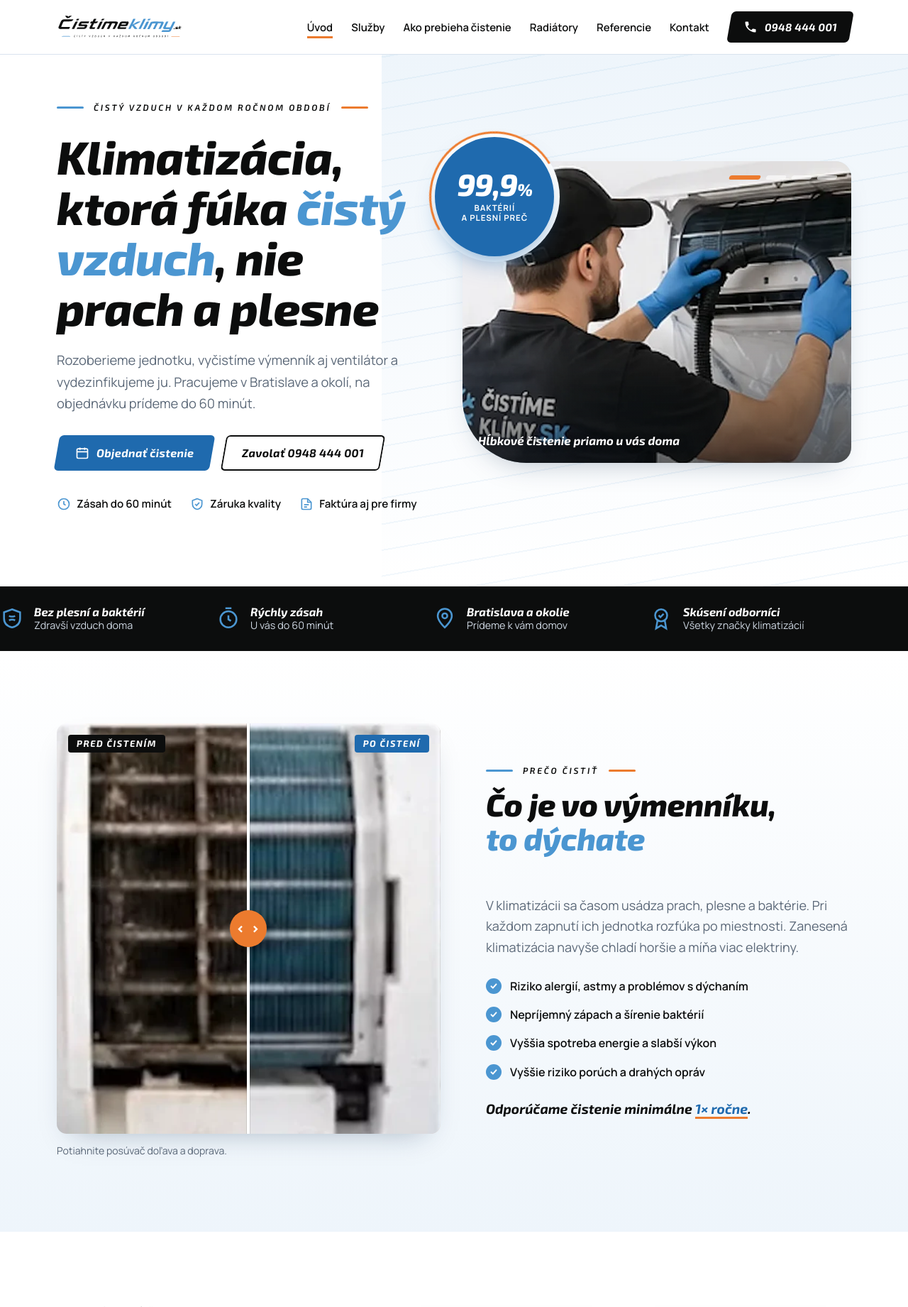
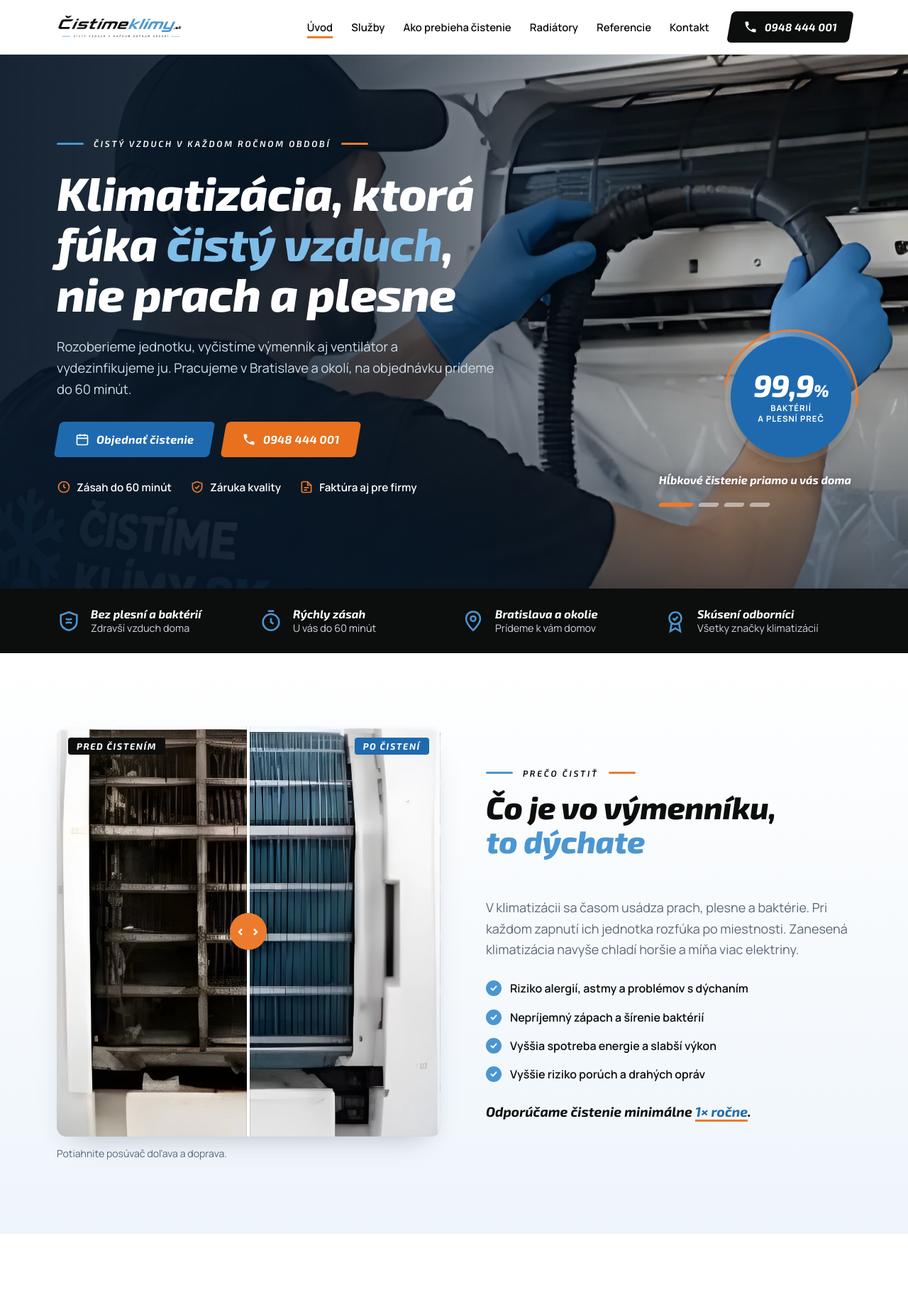
Before and after one commit to alex12202/claude, a PHP site: page / in a window 1280 px wide. Shown: the top 1841 px of the page at 71% size. Run offline with PHP 8.4, Linux system fonts and the light colour scheme.

Commit message:
Full-width hero slider with overlay, orange secondary buttons, step icons, static map pin, upscaled photos
Co-Authored-By: Claude Opus 5.5 <noreply@anthropic.com>
Claude-Session: https://claude.ai/code/session_013riz5y8jM4wEzXr8J47VxU

```diff
--- a/cistimeklimy/assets/css/style.css
+++ b/cistimeklimy/assets/css/style.css
@@ -93,8 +93,8 @@ p { margin: 0; }
 .btn svg { width: 20px; height: 20px; flex: none; }
 .btn.ink { --bg: var(--ink); }
 .btn.ink:hover { background: var(--blue-deep); }
-.btn.ghost { --bg: transparent; --fg: var(--ink); box-shadow: inset 0 0 0 2px var(--ink); }
-.btn.ghost:hover { --fg: #fff; background: var(--ink); box-shadow: 6px 6px 0 var(--orange); }
+.btn.ghost { --bg: #e8701f; --fg: #fff; }
+.btn.ghost:hover { background: #fff; --fg: var(--ink); box-shadow: 6px 6px 0 var(--blue); }
 .btn.white { --bg: #fff; --fg: var(--blue-night); }
 .btn.white:hover { background: var(--orange); --fg: #fff; box-shadow: none; }
 .btn small { display: block; font: 500 .72rem/1.2 var(--f-body); opacity: .85; letter-spacing: 0; }
@@ -119,61 +119,59 @@ p { margin: 0; }
 .menu-toggle { display: none; margin-left: auto; background: none; border: 0; padding: 8px; cursor: pointer; }
 .menu-toggle svg { width: 28px; height: 28px; }
 
-/* ---------- hero so sliderom ---------- */
-.hero { padding-block: clamp(36px, 5vw, 64px) clamp(56px, 7vw, 88px); position: relative; overflow: hidden; }
-.hero::before { /* jemný „prúd vzduchu“ na pozadí */
-  content: ""; position: absolute; inset: 0 0 0 42%;
+/* ---------- hero: slider cez celú sekciu, vľavo tmavý overlay ---------- */
+.hero {
+  position: relative; overflow: hidden; isolation: isolate;
+  min-height: clamp(560px, 72vh, 760px);
+  display: flex; align-items: center;
+  padding-block: clamp(64px, 9vw, 120px);
+  background: var(--blue-night); color: #fff;
+}
+.hero-slides { position: absolute; inset: 0; z-index: -2; }
+.slide { position: absolute; inset: 0; margin: 0; opacity: 0; transition: opacity 1.2s ease; }
+.slide.is-active { opacity: 1; }
+.slide img { width: 100%; height: 100%; object-fit: cover; object-position: var(--focus, 70% 50%); transform: scale(1.03); }
+.slide.is-active img { animation: kenburns 8s ease-out forwards; }
+@keyframes kenburns { from { transform: scale(1.03); } to { transform: scale(1.13) translateX(-1.5%); } }
+.hero::before { /* overlay – vľavo tmavý kvôli čitateľnosti textu */
+  content: ""; position: absolute; inset: 0; z-index: -1;
   background:
-    repeating-linear-gradient(-10deg, transparent 0 34px, rgba(75, 150, 209, .07) 34px 36px),
-    linear-gradient(180deg, var(--ice), #fff);
-  z-index: -1;
+    linear-gradient(90deg, rgba(7, 22, 38, .94) 0%, rgba(7, 22, 38, .86) 32%, rgba(7, 22, 38, .45) 58%, rgba(7, 22, 38, .05) 80%),
+    linear-gradient(0deg, rgba(7, 22, 38, .55) 0%, transparent 35%);
 }
-.hero-grid { display: grid; grid-template-columns: 1fr 1.08fr; gap: clamp(32px, 5vw, 64px); align-items: center; }
+.hero-grid { width: 100%; display: grid; grid-template-columns: minmax(0, 620px) 1fr; align-items: end; gap: 32px; }
 .hero-copy { display: grid; gap: 24px; }
-.hero-copy .lead { font-size: 1.15rem; }
+.hero h1 { color: #fff; }
+.hero h1 em { color: #7fbde9; }
+.hero .tagline { color: #fff; }
+.hero-copy .lead { font-size: 1.15rem; color: #d2deea; }
 .hero-actions { display: flex; flex-wrap: wrap; gap: 16px; margin-top: 6px; }
-.hero-facts { display: flex; flex-wrap: wrap; gap: 10px 26px; margin-top: 10px; padding: 0; list-style: none; font-weight: 600; color: var(--ink); font-size: .95rem; }
+.hero-facts { display: flex; flex-wrap: wrap; gap: 10px 26px; margin-top: 6px; padding: 0; list-style: none; font-weight: 600; color: #fff; font-size: .95rem; }
 .hero-facts li { display: flex; align-items: center; gap: 8px; }
-.hero-facts svg { width: 20px; height: 20px; color: var(--blue); }
-
-.slider { position: relative; }
-.slides {
-  position: relative; aspect-ratio: 4 / 3.1; max-width: 100%;
-  border-radius: 22px 22px 22px 90px; overflow: hidden;
-  box-shadow: var(--shadow); background: var(--ice-2);
+.hero-facts svg { width: 20px; height: 20px; color: var(--orange); }
+.hero-side { display: grid; justify-items: end; align-content: end; gap: 22px; height: 100%; }
+.slide-caption {
+  font: italic 700 1rem/1.3 var(--f-display); color: #fff; text-align: right; max-width: 30ch;
+  text-shadow: 0 1px 14px rgba(0, 0, 0, .55); min-height: 2.6em;
 }
-.slide { position: absolute; inset: 0; opacity: 0; transition: opacity 1.1s ease; }
-.slide.is-active { opacity: 1; }
-.slide img { width: 100%; height: 100%; object-fit: cover; transform: scale(1.02); }
-.slide.is-active img { animation: kenburns 7s ease-out forwards; }
-@keyframes kenburns { from { transform: scale(1.02) translateX(0); } to { transform: scale(1.12) translateX(-2%); } }
-.slide figcaption {
-  position: absolute; left: 22px; bottom: 22px; right: 22px;
-  display: flex; align-items: center; gap: 10px;
-  color: #fff; font: italic 700 1.05rem/1.2 var(--f-display);
-  text-shadow: 0 1px 12px rgba(0, 0, 0, .45);
-}
-.slide::after { content: ""; position: absolute; inset: 55% 0 0; background: linear-gradient(transparent, rgba(12, 13, 13, .6)); }
-.slide figcaption { z-index: 2; }
-.slider-dots { position: absolute; right: 20px; top: 20px; display: flex; gap: 8px; z-index: 3; }
+.slider-dots { display: flex; gap: 8px; }
 .slider-dots button {
   width: 28px; height: 6px; border: 0; padding: 0; border-radius: 6px; cursor: pointer;
-  background: rgba(255, 255, 255, .6); transform: skewX(-20deg);
+  background: rgba(255, 255, 255, .5); transform: skewX(-20deg); transition: width .3s, background .3s;
 }
-.slider-dots button[aria-current="true"] { background: var(--orange); width: 44px; }
+.slider-dots button[aria-current="true"] { background: var(--orange); width: 48px; }
 
 .badge-999 {
-  position: absolute; left: clamp(-40px, -3vw, -12px); top: -34px; z-index: 4;
-  width: 168px; aspect-ratio: 1; border-radius: 50%;
+  position: relative; width: 170px; aspect-ratio: 1; border-radius: 50%;
   background: var(--blue-deep); color: #fff;
   display: grid; place-content: center; text-align: center;
-  box-shadow: 0 16px 36px -14px rgba(31, 106, 174, .7), 0 0 0 8px #fff;
+  box-shadow: 0 16px 36px -14px rgba(0, 0, 0, .6), 0 0 0 8px rgba(255, 255, 255, .15);
 }
 .badge-999 b { font: italic 800 2.7rem/1 var(--f-display); letter-spacing: -.02em; }
 .badge-999 b small { font-size: .55em; }
 .badge-999 span { font-size: .72rem; font-weight: 700; letter-spacing: .08em; text-transform: uppercase; line-height: 1.3; margin-top: 4px; }
 .badge-999::after { /* oranžový oblúk */
-  content: ""; position: absolute; inset: -8px; border-radius: 50%;
+  content: ""; position: absolute; inset: -10px; border-radius: 50%;
   border: 3px solid transparent; border-top-color: var(--orange); border-right-color: var(--orange);
   animation: spin 9s linear infinite;
 }
@@ -181,7 +179,7 @@ p { margin: 0; }
 
 /* ---------- pás výhod ---------- */
 .perks { background: var(--ink); color: #cfd8e3; padding-block: 26px; }
-.perks ul { display: grid; grid-template-columns: repeat(4, 1fr); gap: 20px; list-style: none; margin: 0; padding: 0; }
+.perks ul { display: grid; grid-template-columns: repeat(4, 1fr); gap: 20px; list-style: none; margin: 0 auto; padding-block: 0; }
 .perks li { display: flex; gap: 14px; align-items: center; font-size: .9rem; line-height: 1.35; }
 .perks b { display: block; color: #fff; font: italic 700 1.02rem/1.2 var(--f-display); }
 .perks svg { width: 34px; height: 34px; color: var(--blue); flex: none; }
--- a/cistimeklimy/assets/js/main.js
+++ b/cistimeklimy/assets/js/main.js
@@ -13,11 +13,12 @@
     });
   }
 
-  // Hero slider – obrázky sa striedajú a pomaly „dýchajú“
+  // Hero slider cez celú sekciu – obrázky sa striedajú a pomaly približujú
   var slider = document.querySelector('[data-slider]');
   if (slider) {
     var slides = slider.querySelectorAll('.slide');
     var dotsBox = slider.querySelector('.slider-dots');
+    var caption = slider.querySelector('.slide-caption');
     var i = 0, timer = null;
     var reduce = window.matchMedia('(prefers-reduced-motion: reduce)').matches;
     var dots = Array.prototype.map.call(slides, function (s, n) {
@@ -34,15 +35,14 @@
       i = (n + slides.length) % slides.length;
       slides[i].classList.add('is-active');
       dots[i].setAttribute('aria-current', 'true');
+      if (caption) caption.textContent = slides[i].getAttribute('data-caption') || '';
     }
     function restart() {
       clearInterval(timer);
-      if (!reduce) timer = setInterval(function () { go(i + 1); }, 5200);
+      if (!reduce) timer = setInterval(function () { go(i + 1); }, 5500);
     }
     go(0);
     restart();
-    slider.addEventListener('mouseenter', function () { clearInterval(timer); });
-    slider.addEventListener('mouseleave', restart);
   }
 
   // Porovnanie pred / po (ťahanie posúvačom)
--- a/cistimeklimy/index.html
+++ b/cistimeklimy/index.html
@@ -30,8 +30,14 @@
 
 <main>
 
-<!-- HERO + SLIDER -->
-<section class="hero">
+<!-- HERO: slider cez celú sekciu -->
+<section class="hero" data-slider aria-roledescription="slider" aria-label="Ukážky našej práce">
+  <div class="hero-slides">
+    <figure class="slide" data-caption="Hĺbkové čistenie priamo u vás doma" style="--focus: 62% 40%"><img src="assets/img/tech.webp" alt="Technik čistí nástennú klimatizáciu"></figure>
+    <figure class="slide" data-caption="Takto vyzerá výmenník po dvoch rokoch bez čistenia" style="--focus: 50% 50%"><img src="assets/img/coil-dirty.webp" alt="Zanesený výmenník klimatizácie"></figure>
+    <figure class="slide" data-caption="Ventilátor, cez ktorý prechádza vzduch, ktorý dýchate" style="--focus: 50% 55%"><img src="assets/img/rotor.webp" alt="Ventilátor klimatizácie plný nečistôt"></figure>
+    <figure class="slide" data-caption="A takto po našom čistení" style="--focus: 50% 50%"><img src="assets/img/coil-clean.webp" alt="Vyčistený výmenník klimatizácie"></figure>
+  </div>
   <div class="wrap hero-grid">
     <div class="hero-copy">
       <span class="tagline">Čistý vzduch v každom ročnom období</span>
@@ -39,7 +45,7 @@
       <p class="lead">Rozoberieme jednotku, vyčistíme výmenník aj ventilátor a vydezinfikujeme ju. Pracujeme v Bratislave a okolí, na objednávku prídeme do 60 minút.</p>
       <div class="hero-actions">
         <a class="btn" href="#kontakt"><span><svg viewBox="0 0 24 24" fill="none" stroke="currentColor" stroke-width="2" aria-hidden="true"><rect x="3" y="5" width="18" height="16" rx="2"/><path d="M3 10h18M8 3v4M16 3v4"/></svg>Objednať čistenie</span></a>
-        <a class="btn ghost" href="tel:+421948444001"><span>Zavolať 0948 444 001</span></a>
+        <a class="btn ghost" href="tel:+421948444001"><span><svg viewBox="0 0 24 24" fill="currentColor" aria-hidden="true"><path d="M6.6 10.8a15.1 15.1 0 0 0 6.6 6.6l2.2-2.2c.3-.3.7-.4 1-.2 1.1.4 2.3.6 3.6.6.6 0 1 .4 1 1V20c0 .6-.4 1-1 1A17 17 0 0 1 3 4c0-.6.4-1 1-1h3.5c.6 0 1 .4 1 1 0 1.3.2 2.5.6 3.6.1.3 0 .7-.2 1l-2.3 2.2Z"/></svg>0948 444 001</span></a>
       </div>
       <ul class="hero-facts">
         <li><svg viewBox="0 0 24 24" fill="none" stroke="currentColor" stroke-width="2"><circle cx="12" cy="12" r="9"/><path d="M12 7v5l3 2"/></svg>Zásah do 60 minút</li>
@@ -47,18 +53,14 @@
         <li><svg viewBox="0 0 24 24" fill="none" stroke="currentColor" stroke-width="2"><path d="M14 3H6a2 2 0 0 0-2 2v14a2 2 0 0 0 2 2h12a2 2 0 0 0 2-2V9z"/><path d="M14 3v6h6M8 13h8M8 17h5"/></svg>Faktúra aj pre firmy</li>
       </ul>
     </div>
-
-    <div class="slider" data-slider aria-roledescription="slider">
-      <div class="slides">
-        <figure class="slide"><img src="assets/img/tech.webp" alt="Technik čistí nástennú klimatizáciu"><figcaption>Hĺbkové čistenie priamo u vás doma</figcaption></figure>
-        <figure class="slide"><img src="assets/img/coil-dirty.webp" alt="Zanesený výmenník klimatizácie"><figcaption>Takto vyzerá výmenník po dvoch rokoch bez čistenia</figcaption></figure>
-        <figure class="slide"><img src="assets/img/rotor.webp" alt="Ventilátor klimatizácie plný nečistôt"><figcaption>Ventilátor, cez ktorý prechádza vzduch, ktorý dýchate</figcaption></figure>
-        <figure class="slide"><img src="assets/img/coil-clean.webp" alt="Vyčistený výmenník klimatizácie"><figcaption>A takto po našom čistení</figcaption></figure>
-      </div>
-      <div class="slider-dots"></div>
+    <div class="hero-side">
       <div class="badge-999" aria-label="Odstránime až 99,9 % baktérií a plesní">
         <b>99,9<small>%</small></b>
         <span>baktérií<br>a plesní preč</span>
+      </div>
+      <div>
+        <p class="slide-caption" aria-live="polite"></p>
+        <div class="slider-dots"></div>
       </div>
     </div>
   </div>
@@ -178,10 +180,10 @@
       <p class="lead">Jedna nástenná jednotka zaberie približne hodinu. Pracujeme s ochrannou plachtou, takže u vás po nás nezostane neporiadok.</p>
     </div>
     <ol class="steps">
-      <li><h3>Kontrola</h3><p>Skontrolujeme stav klimatizácie a mieru znečistenia.</p></li>
-      <li><h3>Rozobratie a čistenie</h3><p>Rozoberieme jednotku a odstránime prach, nečistoty a plesne.</p></li>
-      <li><h3>Dezinfekcia</h3><p>Vydezinfikujeme všetky časti a odstránime baktérie aj zápach.</p></li>
-      <li><h3>Kontrola a test</h3><p>Zložíme jednotku a overíme funkčnosť a výkon.</p></li>
+      <li><span class="step-ico" aria-hidden="true"><svg viewBox="0 0 48 48" fill="none" stroke="currentColor" stroke-width="2.6" stroke-linecap="round" stroke-linejoin="round"><circle cx="20" cy="20" r="12"/><path d="M29 29l11 11"/><path d="M15 18c1.5-3 4-4 6-4"/></svg></span><h3>Kontrola</h3><p>Skontrolujeme stav klimatizácie a mieru znečistenia.</p></li>
+      <li><span class="step-ico" aria-hidden="true"><svg viewBox="0 0 48 48" fill="none" stroke="currentColor" stroke-width="2.6" stroke-linecap="round" stroke-linejoin="round"><rect x="5" y="9" width="38" height="15" rx="3"/><path d="M10 19h28"/><path d="M14 30l-3 8M24 30v9M34 30l3 8"/></svg></span><h3>Rozobratie a čistenie</h3><p>Rozoberieme jednotku a odstránime prach, nečistoty a plesne.</p></li>
+      <li><span class="step-ico" aria-hidden="true"><svg viewBox="0 0 48 48" fill="none" stroke="currentColor" stroke-width="2.6" stroke-linecap="round" stroke-linejoin="round"><path d="M18 16h10v6l4 5v15a2 2 0 0 1-2 2H16a2 2 0 0 1-2-2V27l4-5z"/><path d="M20 16v-6h8l4 3M20 10h-4"/><path d="M36 8l3-2M37 13h4M36 18l3 2"/><path d="M19 33h8M23 29v8"/></svg></span><h3>Dezinfekcia</h3><p>Vydezinfikujeme všetky časti a odstránime baktérie aj zápach.</p></li>
+      <li><span class="step-ico" aria-hidden="true"><svg viewBox="0 0 48 48" fill="none" stroke="currentColor" stroke-width="2.6" stroke-linecap="round" stroke-linejoin="round"><path d="M8 30a16 16 0 1 1 32 0"/><path d="M24 30l8-9"/><circle cx="24" cy="30" r="2.5" fill="currentColor"/><path d="M14 40l5 4 11-10" /></svg></span><h3>Kontrola a test</h3><p>Zložíme jednotku a overíme funkčnosť a výkon.</p></li>
     </ol>
     <div class="visible-diff">
       <figure><img src="assets/img/unit-dirty.webp" alt="Jednotka pred čistením"><figcaption>PRED</figcaption></figure>
@@ -280,28 +282,31 @@
         <rect width="700" height="700" fill="#eef5fb"/>
         <rect width="700" height="700" fill="url(#grid)"/>
         <!-- Malé Karpaty -->
-        <path d="M300 440 C340 380 400 320 450 250 S540 110 580 40" fill="none" stroke="#cfe0d4" stroke-width="46" stroke-linecap="round" opacity=".8"/>
+        <path d="M360 385 C390 340 420 300 450 250 S540 110 580 40" fill="none" stroke="#cfe0d4" stroke-width="46" stroke-linecap="round" opacity=".8"/>
         <text x="505" y="130" font-family="Manrope, sans-serif" font-size="15" font-style="italic" fill="#6f8f78" transform="rotate(-52 505 130)">Malé Karpaty</text>
         <!-- Morava a Dunaj -->
         <path d="M130 0 C150 120 175 250 160 360 C150 420 145 450 150 470" fill="none" stroke="#9cc6ea" stroke-width="7" stroke-linecap="round"/>
         <path d="M0 470 C80 465 150 470 220 492 C290 515 330 530 390 565 C450 600 500 650 560 700" fill="none" stroke="#7fb6e3" stroke-width="16" stroke-linecap="round"/>
         <text x="410" y="610" font-family="Manrope, sans-serif" font-size="15" font-style="italic" fill="#3f79a8" transform="rotate(38 410 610)">Dunaj</text>
-        <text x="30" y="300" font-family="Manrope, sans-serif" font-size="14" fill="#8aa0b6" letter-spacing="3">RAKÚSKO</text>
+        <text x="24" y="300" font-family="Manrope, sans-serif" font-size="14" fill="#8aa0b6" letter-spacing="3">RAKÚSKO</text>
         <!-- dosah -->
         <circle cx="307" cy="483" r="380" fill="url(#reach)"/>
-        <circle class="pulse" cx="307" cy="483" r="160" fill="none" stroke="#ec7b2e" stroke-width="3"/>
+        <circle cx="307" cy="483" r="160" fill="none" stroke="#ec7b2e" stroke-width="2.5" stroke-dasharray="8 8" opacity=".8"/>
         <!-- mestá -->
         <g font-family="Manrope, sans-serif" font-weight="700" font-size="17" fill="#0e2c4a">
           <circle cx="220" cy="51" r="6" fill="#0e2c4a"/><text x="232" y="57">Malacky</text>
           <circle cx="230" cy="294" r="6" fill="#0e2c4a"/><text x="242" y="300">Stupava</text>
           <circle cx="510" cy="202" r="6" fill="#0e2c4a"/><text x="522" y="208">Modra</text>
           <circle cx="470" cy="271" r="6" fill="#0e2c4a"/><text x="482" y="277">Pezinok</text>
-          <circle cx="600" cy="375" r="6" fill="#0e2c4a"/><text x="560" y="405">Senec</text>
+          <circle cx="600" cy="375" r="6" fill="#0e2c4a"/><text x="588" y="358">Senec</text>
           <circle cx="460" cy="426" r="6" fill="#0e2c4a"/><text x="472" y="432">Ivanka p. D.</text>
           <circle cx="510" cy="660" r="6" fill="#0e2c4a"/><text x="522" y="666">Šamorín</text>
         </g>
-        <circle cx="307" cy="483" r="15" fill="#ec7b2e" stroke="#fff" stroke-width="5"/>
-        <text x="270" y="450" font-family="'Exo 2', sans-serif" font-style="italic" font-weight="800" font-size="30" fill="#0c0d0d">Bratislava</text>
+        <!-- statický špendlík: Bratislava -->
+        <ellipse cx="307" cy="485" rx="16" ry="5" fill="#0c0d0d" opacity=".18"/>
+        <path d="M307 485c-6-12-24-26-24-44a24 24 0 0 1 48 0c0 18-18 32-24 44z" fill="#ec7b2e" stroke="#fff" stroke-width="4"/>
+        <circle cx="307" cy="440" r="9" fill="#fff"/>
+        <text x="280" y="452" text-anchor="end" font-family="'Exo 2', sans-serif" font-style="italic" font-weight="800" font-size="30" fill="#0c0d0d" stroke="#eef5fb" stroke-width="6" paint-order="stroke">Bratislava</text>
       </svg>
     </div>
 
```
Also changed, not shown: other parts of cistimeklimy/assets/css/style.css (+23 -14 lines), cistimeklimy/README.md, cistimeklimy/assets/img/bact.webp, cistimeklimy/assets/img/coil-clean.webp, cistimeklimy/assets/img/coil-dirty.webp, cistimeklimy/assets/img/family.webp, cistimeklimy/assets/img/filter.webp, cistimeklimy/assets/img/rotor.webp, cistimeklimy/assets/img/tech.webp, cistimeklimy/assets/img/unit-clean.webp, cistimeklimy/assets/img/unit-dirty.webp, cistimeklimy/previews/index-1440.jpg, cistimeklimy/previews/index-390.jpg, cistimeklimy/previews/radiatory-1440.jpg.
